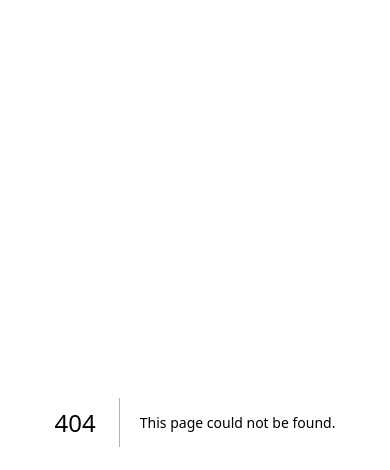
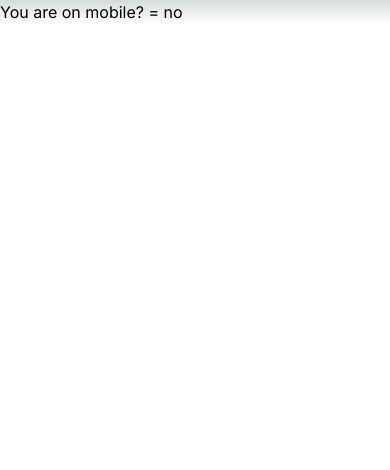
Before and after one commit to themuhdhilmi/GementarIChooseSV, a Next.js app: page /test in a window 390 px wide. Before the commit this address had no page. Shown: the top 470 px of the page. Built offline with nearby package versions, Linux system fonts and the light colour scheme.

Commit message:
responsive query

```diff
--- /dev/null
+++ b/app/config/breakpoints.tsx
@@ -0,0 +1,9 @@
+export const breakpoints = {
+    mobile: "320px",
+    mobileLandscape: "480px",
+    tablet: "768px",
+    tabletLandscape: "1024px",
+    desktop: "1200px",
+    desktopLarge: "1500px",
+    desktopWide: "1920px",
+  }
--- /dev/null
+++ b/app/test/page.tsx
@@ -0,0 +1,16 @@
+'use client'
+import React from 'react'
+import { useMediaQuery } from 'usehooks-ts'
+import { breakpoints } from '../config/breakpoints'
+
+const page = () => {
+
+    const isMobile = useMediaQuery(`(max-width: ${breakpoints.mobile})`)
+
+
+    return (
+        <div>You are on mobile? = {isMobile ? 'yes' : 'no'}</div>
+    )
+}
+
+export default page
--- a/package.json
+++ b/package.json
@@ -18,6 +18,7 @@
     "react-dom": "^18",
     "react-icons": "^4.12.0",
     "react-toastify": "^9.1.3",
+    "usehooks-ts": "^2.9.1",
     "zustand": "^4.4.7"
   },
   "devDependencies": {
```
Also changed, not shown: 1 other file (tests, documents, lock files or other folders).
